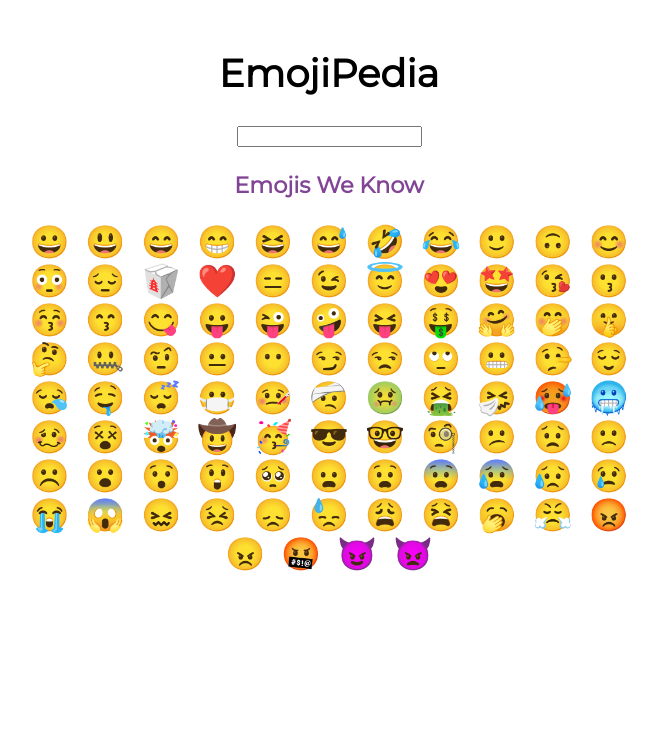
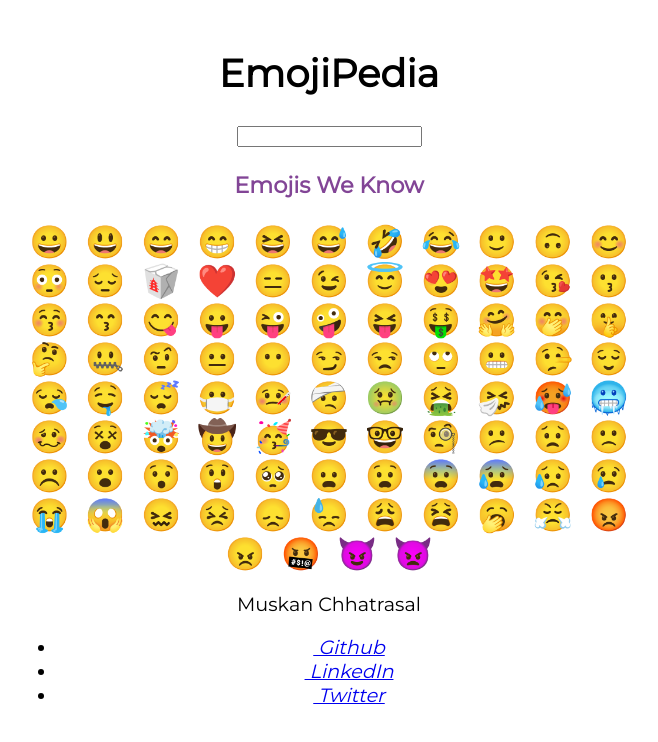
Before and after one commit to MuskanChhatrasal/EmojiPedia, a React (Create React App) app: page / in a window 1280 px wide. Shown: the top 742 px of the page, without its empty margins (311-969 px from the left). Built offline with nearby package versions, Linux system fonts and the light colour scheme.

Commit message:
Update App.js

```diff
--- a/src/App.js
+++ b/src/App.js
@@ -275,6 +275,16 @@ export default function App() {
           </span>
         );
       })}
+      <section class="footer">
+        <p>Muskan Chhatrasal</p>
+        <ul>
+          <li><a href="https://github.com/MuskanChhatrasal" alt="#"><i class="fab fa-github">&nbsp;Github</i></a></li>
+          <li><a href="https://www.linkedin.com/in/muskan-chhatrasal/" alt="#"><i class="fab fa-linkedin">&nbsp;LinkedIn</i></a>
+          </li>
+          <li><a href="https://twitter.com/MuskanChhatras1" alt="#"><i class="fab fa-twitter">&nbsp;Twitter</i></a>
+          </li>
+        </ul>
+      </section>
     </div>
   );
 }
```
